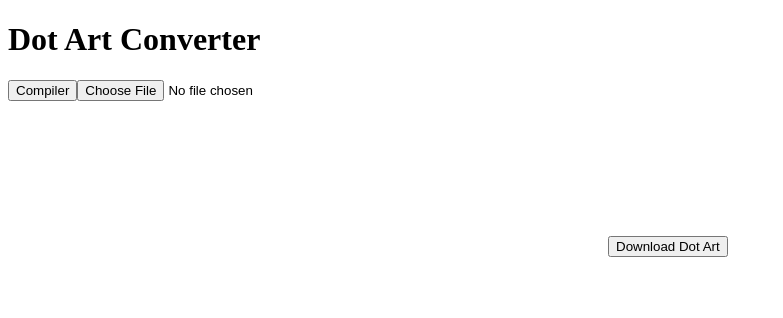
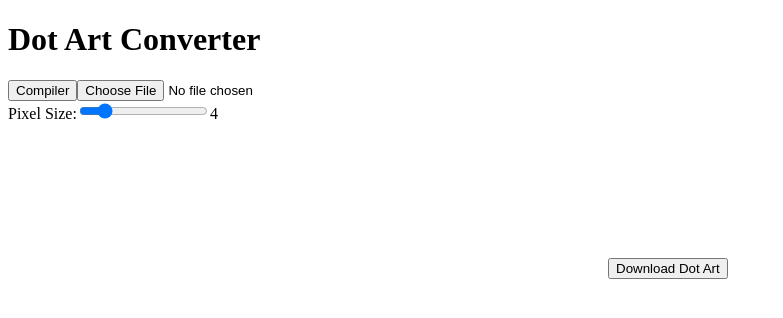
Before and after one commit to Darkness-cpu/dotart-rollup-react-ts, a React app: page / in a window 1280 px wide. Shown: the top 318 px of the page, without its empty margins (0-783 px from the left). Built offline with nearby package versions, Linux system fonts and the light colour scheme; the HTML template or start-up script is replaced by a standard one.

Commit message:
Update app.tsx

```diff
--- a/src/app.tsx
+++ b/src/app.tsx
@@ -1,7 +1,9 @@
 import React, { useState, useRef, useEffect } from 'react';
+
 
 const App: React.FC = () => {
   const [originalImage, setOriginalImage] = useState<HTMLImageElement | null>(null);
+  const [pixelSize, setPixelSize] = useState<number>(4);
   const originalCanvasRef = useRef<HTMLCanvasElement>(null);
   const dotCanvasRef = useRef<HTMLCanvasElement>(null);
   const imageUploadRef = useRef<HTMLInputElement>(null);
@@ -38,20 +40,25 @@ const App: React.FC = () => {
 
     originalContext.drawImage(originalImage, 0, 0);
 
-    const pixelSize = 4; // Adjust for dot size
-    for (let y = 0; y < originalImage.height; y += pixelSize) {
-      for (let x = 0; x < originalImage.width; x += pixelSize) {
-        const pixelData = originalContext.getImageData(x, y, pixelSize, pixelSize).data;
+    const pixelSizeValue = pixelSize;
+    for (let y = 0; y < originalImage.height; y += pixelSizeValue) {
+      for (let x = 0; x < originalImage.width; x += pixelSizeValue) {
+        const pixelData = originalContext.getImageData(x, y, pixelSizeValue, pixelSizeValue).data;
         const r = pixelData[0];
         const g = pixelData[1];
         const b = pixelData[2];
         const average = (r + g + b) / 3;
         dotContext.fillStyle = `rgb(${average}, ${average}, ${average})`;
         dotContext.beginPath();
-        dotContext.arc(x + pixelSize / 2, y + pixelSize / 2, pixelSize / 2, 0, 2 * Math.PI);
+        dotContext.arc(x + pixelSizeValue / 2, y + pixelSizeValue / 2, pixelSizeValue / 2, 0, 2 * Math.PI);
         dotContext.fill();
       }
     }
+  };
+
+  const handlePixelSizeChange = (event: React.ChangeEvent<HTMLInputElement>) => {
+    const newPixelSize = parseInt(event.target.value, 10);
+    setPixelSize(newPixelSize);
   };
 
   const downloadDotArt = () => {
@@ -67,7 +74,7 @@ const App: React.FC = () => {
     if (originalImage) {
       convertImageToDotArt();
     }
-  }, [originalImage]);
+  }, [originalImage, pixelSize]);
 
   return (
     <div className="dot-art-converter">
@@ -84,6 +91,19 @@ const App: React.FC = () => {
         />
       </div>
 
+      <div>
+        <label htmlFor="pixelSize">Pixel Size:</label>
+        <input
+          type="range"
+          id="pixelSize"
+          min="1"
+          max="20"
+          value={pixelSize}
+          onChange={handlePixelSizeChange}
+        />
+        <span>{pixelSize}</span>
+      </div>
+
       <canvas ref={originalCanvasRef} />
       <canvas ref={dotCanvasRef} />
       <button onClick={downloadDotArt}>Download Dot Art</button>
```
